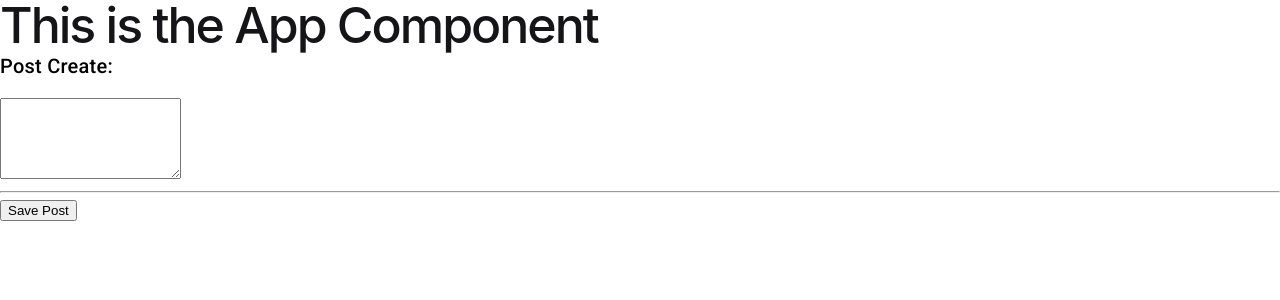
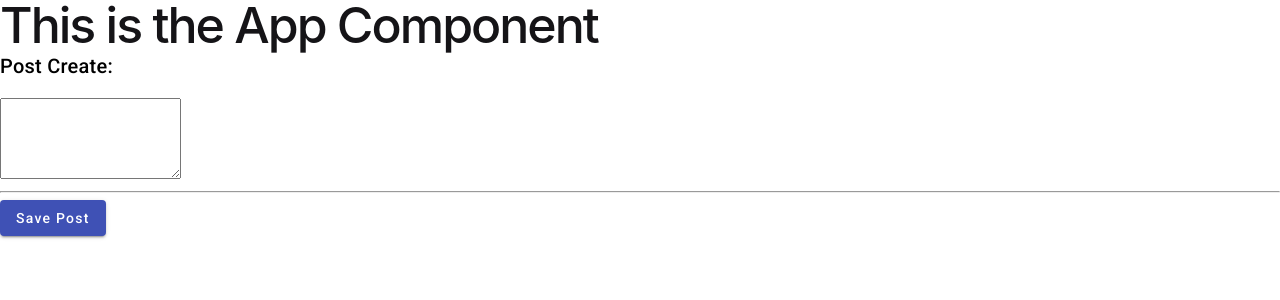
Before and after one commit to SaadiaAhmad/social-app, an Angular app: page / in a window 1280 px wide. Shown: the top 300 px of the page. Built offline with nearby package versions, Linux system fonts and the light colour scheme.

Commit message:
use angular material

```diff
--- a/src/app/app.module.ts
+++ b/src/app/app.module.ts
@@ -4,9 +4,12 @@ import { BrowserModule } from '@angular/platform-browser';
 import { PostCreateComponent } from './posts/post-create/post-create.component';
 import { FormsModule } from '@angular/forms';
 import { BrowserAnimationsModule } from '@angular/platform-browser/animations';
+import { MatInputModule } from '@angular/material/input';
+import { MatButtonModule } from '@angular/material/button';
+
 
 @NgModule({
-  imports: [ BrowserModule, FormsModule, BrowserAnimationsModule ],
+  imports: [ BrowserModule, FormsModule, BrowserAnimationsModule, MatInputModule, MatButtonModule ],
   declarations: [AppComponent, PostCreateComponent],
   bootstrap: [AppComponent]
 })
--- a/src/app/posts/post-create/post-create.component.html
+++ b/src/app/posts/post-create/post-create.component.html
@@ -1,9 +1,9 @@
 <h2>Post Create:</h2>
 
-<textarea rows="5" [(ngModel)]="userPost"></textarea>
+<textarea matInput rows="5" [(ngModel)]="userPost"></textarea>
 
 <hr>
 
-<button (click)="onSubmitClick()">Save Post</button>
+<button mat-raised-button color="primary" (click)="onSubmitClick()">Save Post</button>
 
 <p>{{ newPost }}</p>
```
